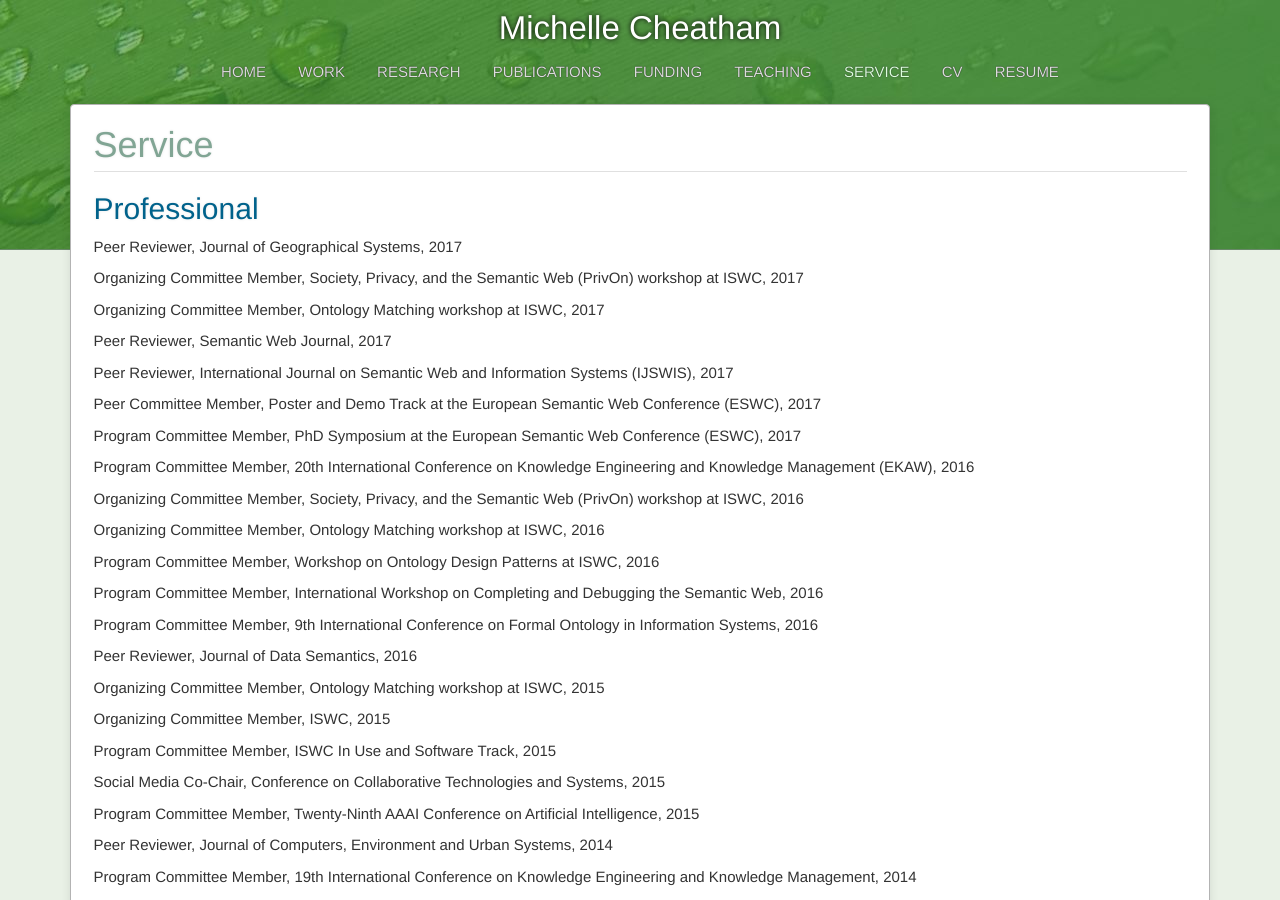
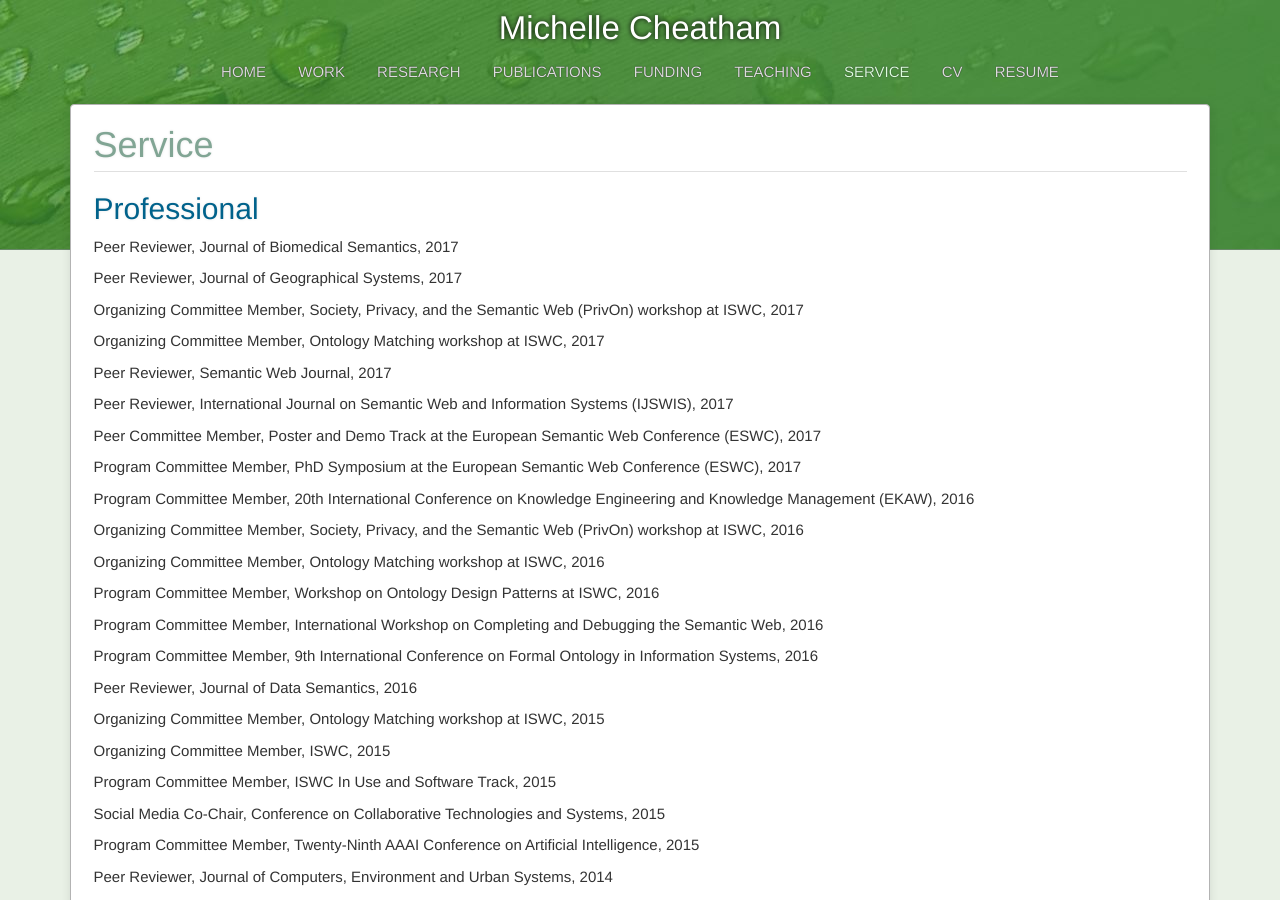
Before and after one commit to mcheatham/mcheatham.github.io, a Jekyll site: the page built from service.md, in a window 1280 px wide and 900 px high. Built offline with Jekyll 4.4.1, drawn with Linux system fonts in a browser that asks for light colours.

Commit message:
Added JBSM reviewing

```diff
--- a/_data/service.yaml
+++ b/_data/service.yaml
@@ -1,3 +1,8 @@
+- job: Peer Reviewer
+  organization: Journal of Biomedical Semantics
+  date: 2017
+  type: professional
+
 - job: Peer Reviewer
   organization: Journal of Geographical Systems
   date: 2017
```
